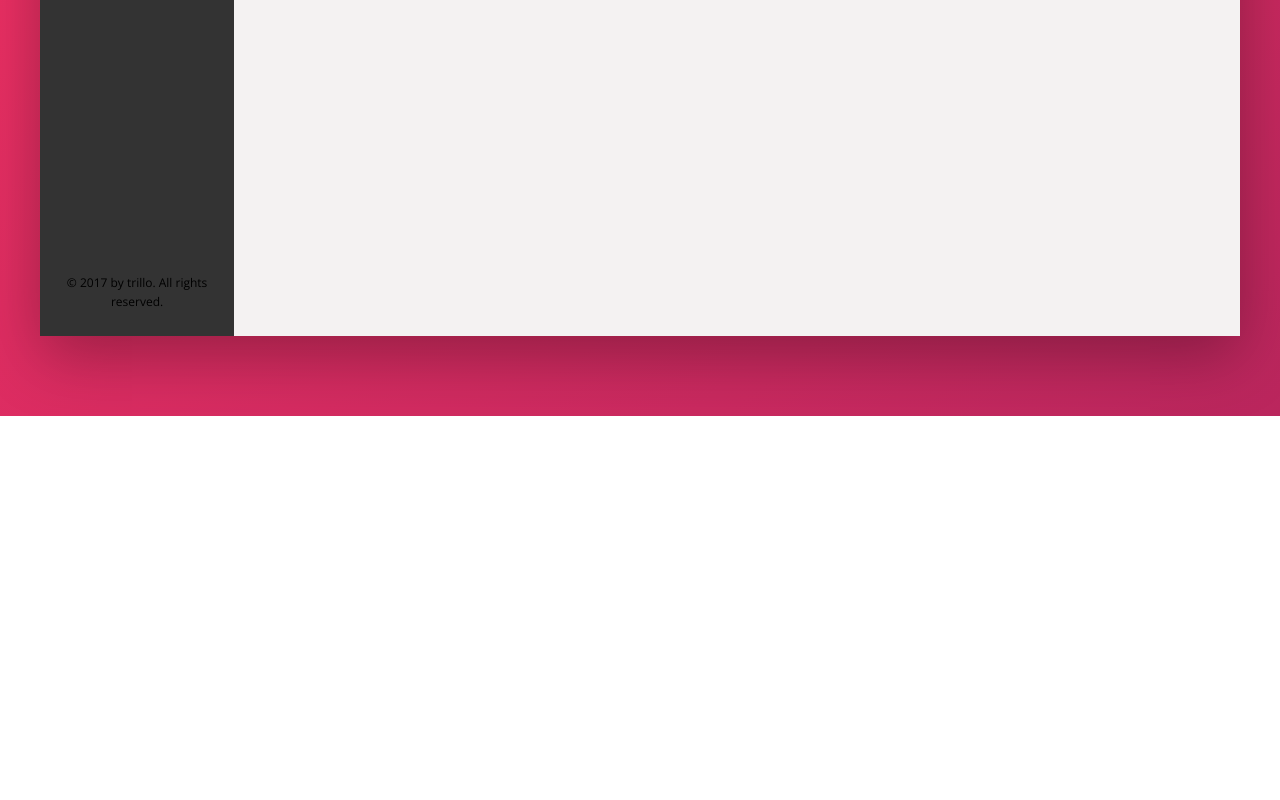
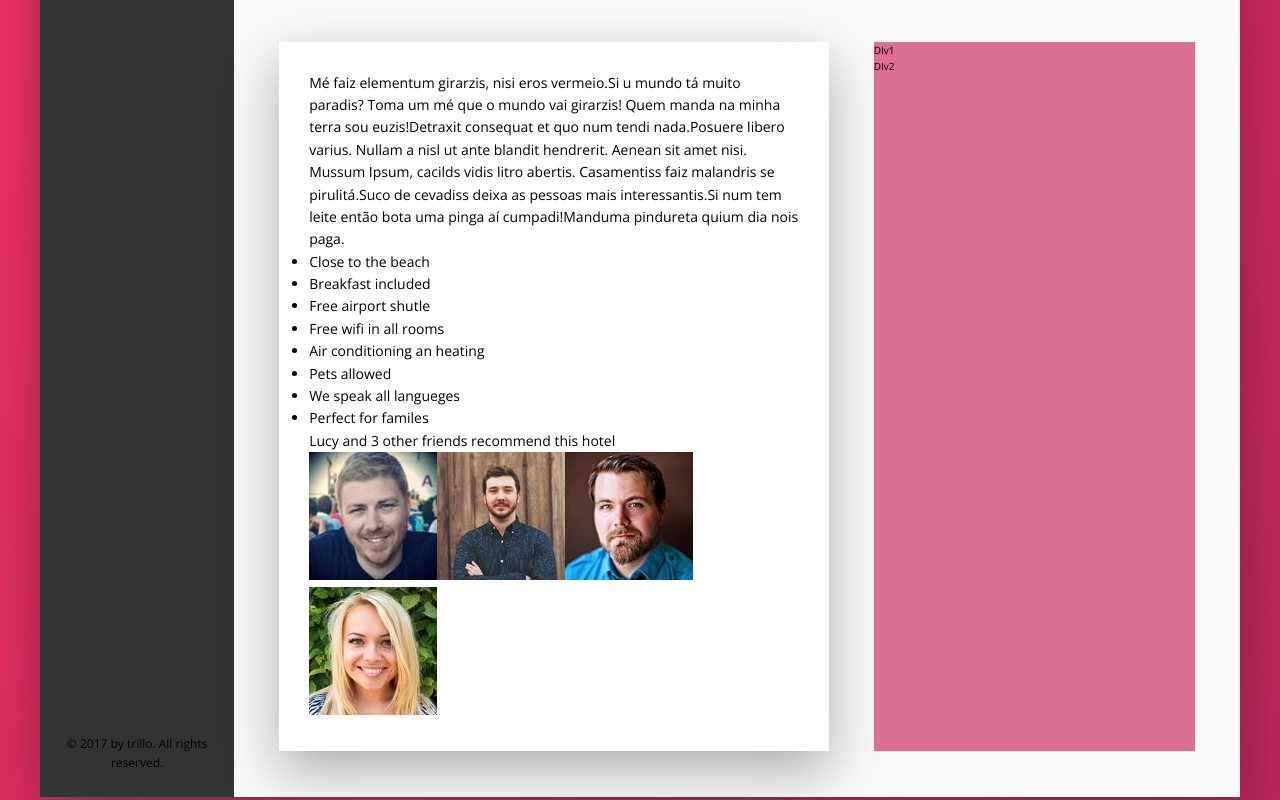
Before and after one commit to lejonu/Trillo-Project---master-flex-box, a website: page index.html in a window 1280 px wide. Shown: the part 614-1414 px from the top of the page. Before the commit the page ends 1030 px from the top, so only its background shows below. Drawn offline with nearby package versions, Linux system fonts and the light colour scheme.

Commit message:
Building the Description Section - Part 1

```diff
--- a/index.html
+++ b/index.html
@@ -152,6 +152,64 @@
               <div class="overview__rating-count">420 votes</div>
             </div>
           </div>
+
+          <div class="detail">
+            <div class="description">
+              <p class="paragraph">
+                Mé faiz elementum girarzis, nisi eros vermeio.Si u mundo tá
+                muito paradis? Toma um mé que o mundo vai girarzis! Quem manda
+                na minha terra sou euzis!Detraxit consequat et quo num tendi
+                nada.Posuere libero varius. Nullam a nisl ut ante blandit
+                hendrerit. Aenean sit amet nisi.
+              </p>
+              <p class="paragraph">
+                Mussum Ipsum, cacilds vidis litro abertis. Casamentiss faiz
+                malandris se pirulitá.Suco de cevadiss deixa as pessoas mais
+                interessantis.Si num tem leite então bota uma pinga aí
+                cumpadi!Manduma pindureta quium dia nois paga.
+              </p>
+
+              <ul class="list">
+                <li class="list__item">Close to the beach</li>
+                <li class="list__item">Breakfast included</li>
+                <li class="list__item">Free airport shutle</li>
+                <li class="list__item">Free wifi in all rooms</li>
+                <li class="list__item">Air conditioning an heating</li>
+                <li class="list__item">Pets allowed</li>
+                <li class="list__item">We speak all langueges</li>
+                <li class="list__item">Perfect for familes</li>
+              </ul>
+
+              <div class="recommend">
+                <p class="recommend__count">
+                  Lucy and 3 other friends recommend this hotel
+                </p>
+                <div class="recommend__friends">
+                  <img
+                    src="img/user-3.jpg"
+                    alt=""
+                    class="recommend__photo"
+                  /><img src="" alt="" class="recommend__photo" /><img
+                    src="img/user-4.jpg"
+                    alt=""
+                    class="recommend__photo"
+                  /><img src="" alt="" class="recommend__photo" /><img
+                    src="img/user-5.jpg"
+                    alt=""
+                    class="recommend__photo"
+                  /><img src="" alt="" class="recommend__photo" /><img
+                    src="img/user-6.jpg"
+                    alt=""
+                    class="recommend__photo"
+                  /><img src="" alt="" class="recommend__photo" />
+                </div>
+              </div>
+            </div>
+            <div class="user-reviews">
+              <div class="div1">DIv1</div>
+              <div class="div2">DIv2</div>
+            </div>
+          </div>
         </main>
       </div>
     </div>
--- a/sass/_base.scss
+++ b/sass/_base.scss
@@ -13,7 +13,10 @@
   --color-grey-dark-2: #777;
   --color-grey-dark-3: #999;
 
+  --line: 1px solid var(--color-grey-light-2);
+
   --shadow-dark: 0 2rem 6rem rgba(0, 0, 0, 0.3);
+  --shadow-light: 0 2rem 5rem rgba(0, 0, 0, 0.3);
 }
 
 * {
--- a/sass/_components.scss
+++ b/sass/_components.scss
@@ -282,7 +282,7 @@
 
   &:focus {
     outline: none;
-    animation: pulsate 1s infinite;
+    animation: pulsate 1.618s infinite;
   }
 }
 
--- a/sass/_layout.scss
+++ b/sass/_layout.scss
@@ -12,7 +12,7 @@
   font-size: 1.4rem;
   height: 7rem;
   background-color: #fff;
-  border-bottom: 1px solid var(--color-grey-light-2);
+  border-bottom: var(--line);
   display: flex;
   justify-content: space-between;
   align-items: center;
@@ -33,8 +33,27 @@
 }
 
 .hotel-view {
-  height: 80rem;
-
   // grow as much as it can
   flex: 1;
 }
+
+.detail {
+  display: flex;
+  padding: 4.5rem;
+  background-color: var(--color-grey-light-1);
+  border-bottom: var(--line);
+}
+
+.description {
+  font-size: 1.4rem;
+  background-color: #fff;
+  box-shadow: var(--shadow-light);
+  padding: 3rem;
+  flex: 0 0 60%;
+  margin-right: 4.5rem;
+}
+
+.user-reviews {
+  background-color: palevioletred;
+  flex: 1;
+}
```
Also changed, not shown: css/style.css.
